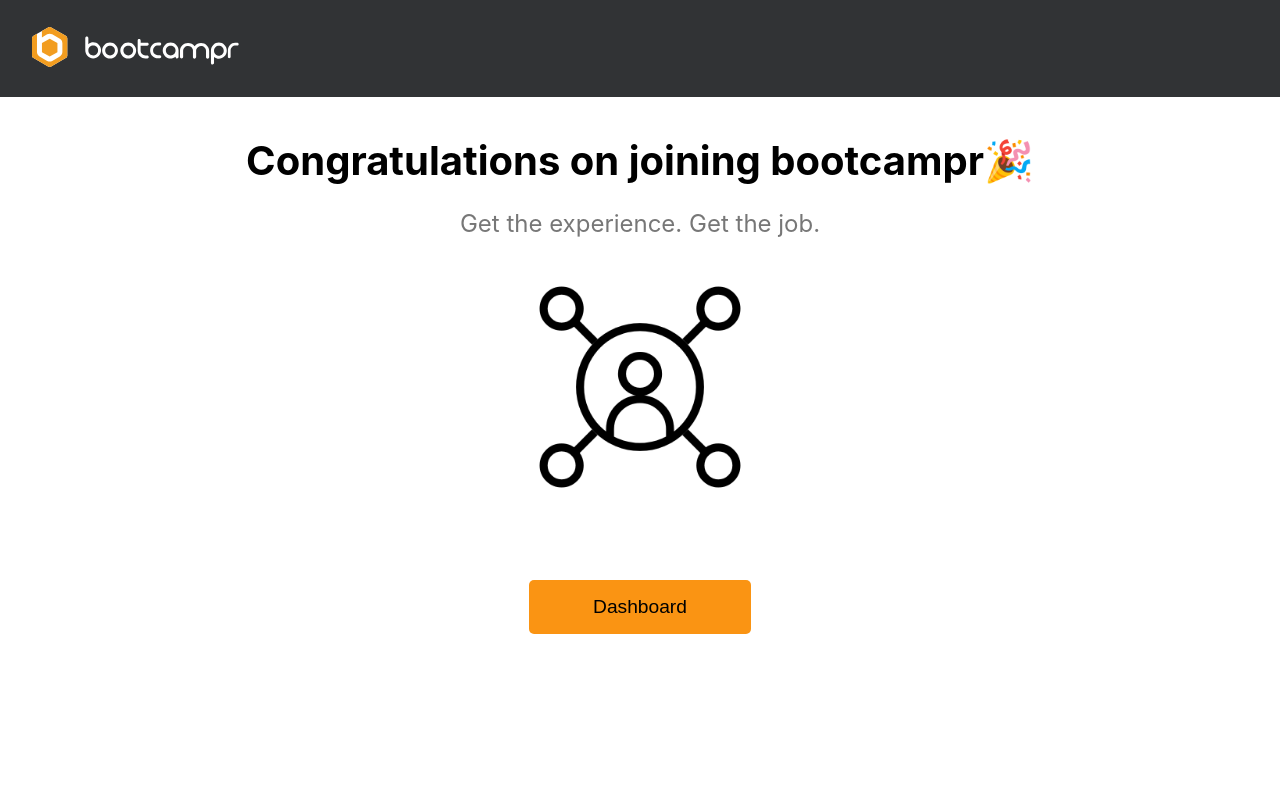
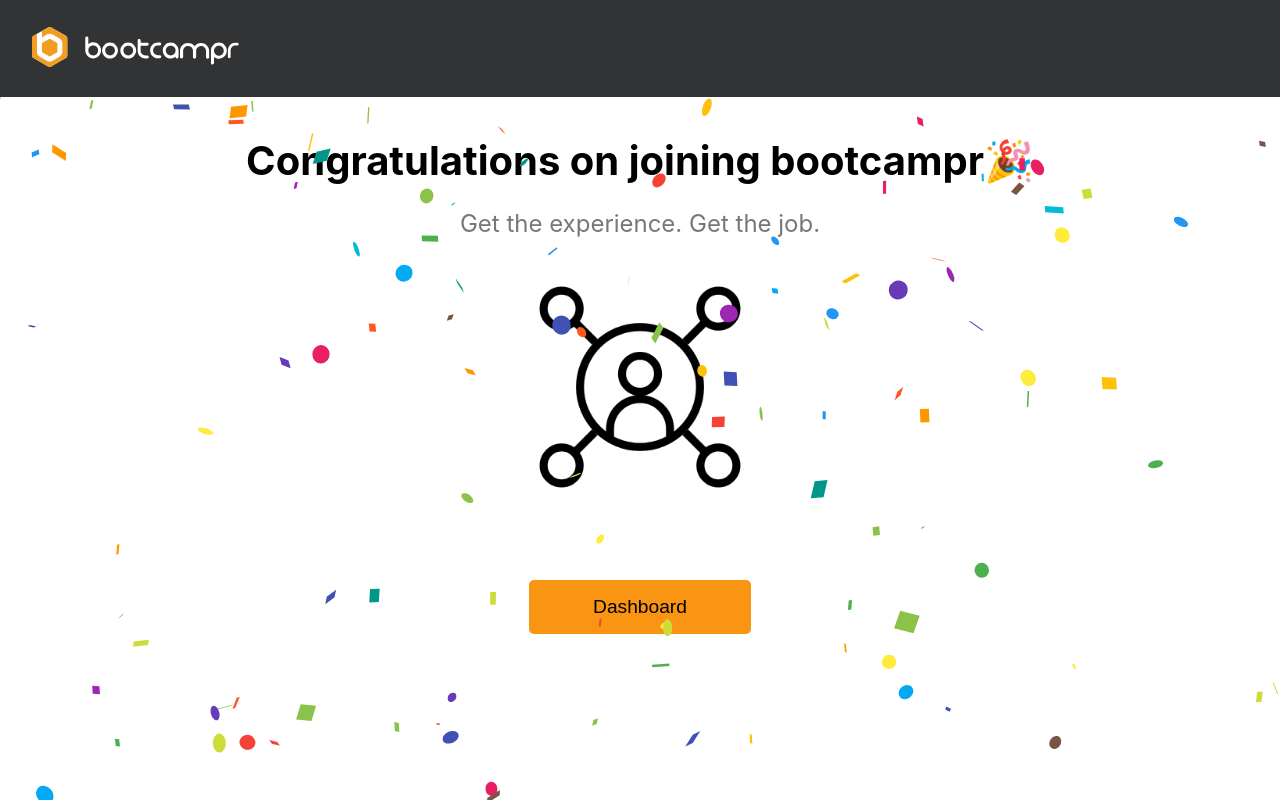
Before and after one commit to yeezick/bootcampr-assessment, a React (Create React App) app in the folder frontend/: page /congrats-screen in a window 1280 px wide. Built offline with nearby package versions, Linux system fonts and the light colour scheme.

Commit message:
feat: added react-confetti to congrats screen

```diff
--- a/frontend/package.json
+++ b/frontend/package.json
@@ -14,6 +14,7 @@
     "@types/react-dom": "^18.2.15",
     "axios": "^1.6.1",
     "react": "^18.2.0",
+    "react-confetti": "^6.1.0",
     "react-dom": "^18.2.0",
     "react-router-dom": "^6.18.0",
     "react-scripts": "5.0.1",
--- a/frontend/src/screens/Congrats/Congrats.tsx
+++ b/frontend/src/screens/Congrats/Congrats.tsx
@@ -3,10 +3,27 @@
 import React from 'react';
 import './Congrats.scss';
 import Icon from 'assets/welcome.gif';
+import Confetti from 'react-confetti';
 
 const Congrats:React.FC = () => {
+    // const confettiConfig: ConfettiConfig = {
+    //     angle: 90,
+    //     spread: 360,
+    //     startVelocity: 40,
+    //     elementCount: 50,
+    //     dragFriction: 0.12,
+    //     duration: 3000,
+    //     stagger: 0,
+    //     width: '10px',
+    //     height: '10px',
+    //     colors: ['#a864fd', '#29cdff', '#78ff44', '#ff718d', '#fdff6a'],
+    //   };
   return (
     <div className="onboarding-container">
+        <Confetti
+          width={window.innerWidth}
+          height={window.innerHeight}
+        />
       <header>
         <h1>Congratulations on joining bootcampr🎉</h1>
         <p>Get the experience. Get the job.</p>
```
Also changed, not shown: 1 other file (tests, documents, lock files or other folders).
